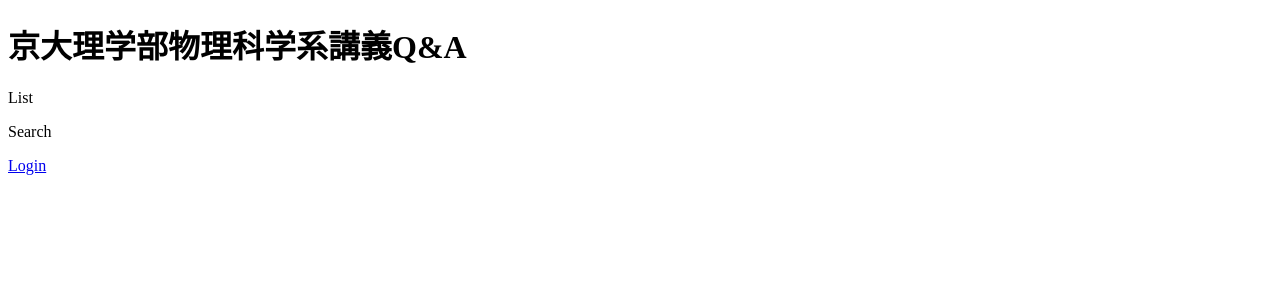
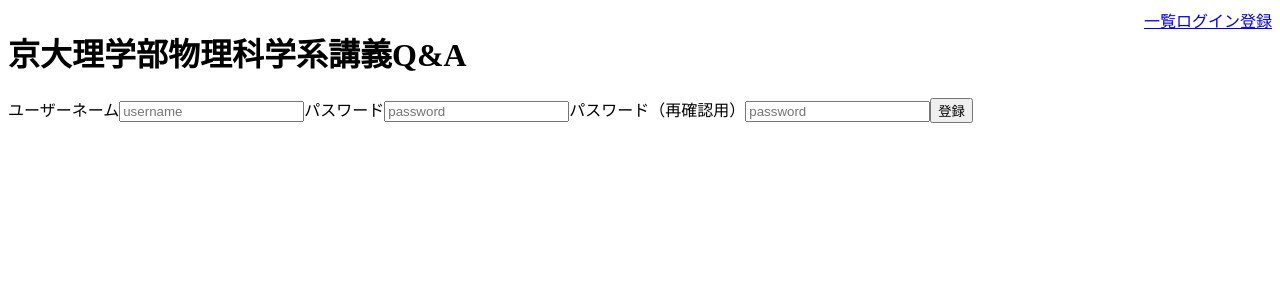
Before and after one commit to diracmax/class_qa_flontend, a Vue app: page /register in a window 1280 px wide. Shown: the top 300 px of the page. Built offline with nearby package versions, Linux system fonts and the light colour scheme.

Commit message:
ヘッダーを少し綺麗に、会員登録ページ作成

```diff
--- a/src/components/LoginForm.vue
+++ b/src/components/LoginForm.vue
@@ -14,13 +14,21 @@
 export default {
   data() {
     return {
-      user: {}
+      user: {},
+      res: null
     };
   },
   methods: {
     doLogin() {
-      axios.post('http://localhost:3000/users')
-            .then(response => this.$store.mutations.add_token(response.data.token))
+      // const data = new FormData()
+      // data.append("username", this.user.username)
+      // data.append("password", this.user.password)
+      // TODO: なぜかレスポンスが返ってこない
+      // axios.post('http://localhost:80/token', data)
+      //       .then(response => this.res=response.data.access_token)
+      //       .catch(error => console.log(error))
+      axios.get('http://localhost:80')
+            .then(response => this.res=response.data)
             .catch(error => console.log(error))
     }
   }
--- a/src/components/MyHeader.vue
+++ b/src/components/MyHeader.vue
@@ -1,16 +1,20 @@
 <template>
-  <div>
+  <div class="qa-header">
     <div>
       <h1>京大理学部物理科学系講義Q&amp;A</h1>
     </div>
-    <div>
-      <p>List</p>
-      <p>Search</p>
-      <div v-if="login">
-        Taro
+    <div class="header-right">
+      <div class="nav-item">
+        <router-link :to="{name:'List'}">一覧</router-link>
+      </div>
+      <div v-if="!(login)">
+        <router-link :to="{name:'Login'}">ログイン</router-link>
+      </div>
+      <div v-if="!(login)">
+        <router-link :to="{name:'Register'}">登録</router-link>
       </div>
       <div v-else>
-        <router-link :to="{name:'Login'}">Login</router-link>
+        <router-link to="">ログアウト</router-link>
       </div>
     </div>
   </div>
@@ -21,6 +25,7 @@
   name: 'MyHeader',
   data() {
         return{
+            // とりあえずlogin状態はこの変数で定義
             login: false
         }
     }
@@ -28,4 +33,16 @@
 </script>
 
 <style scoped>
+.qa-header {
+  display: flex;
+  justify-content: space-between;
+}
+
+.header-right {
+  display: flex;
+}
+
+.nav-item {
+  vertical-align: middle;
+}
 </style>
--- /dev/null
+++ b/src/components/RegisterForm.vue
@@ -0,0 +1,27 @@
+<template>
+    <form>
+        <label>ユーザーネーム</label>
+        <input type="text" placeholder="username" v-model="user.username" />
+        <label>パスワード</label>
+        <input type="password" placeholder="password" v-model="user.password" />
+        <label>パスワード（再確認用）</label>
+        <input type="password" placeholder="password" v-model="user.re_password" />
+        <button type="submit" @click="doRegister">登録</button>
+    </form>
+</template>
+
+<script>
+export default {
+  data() {
+    return {
+      user: {},
+    };
+  },
+  methods: {
+    doRegister() {
+      // パスワードが一致するか確認
+      // apiを叩き、登録成功ならclassesにリダイレクト
+    }
+  }
+};
+</script>
--- a/src/router.js
+++ b/src/router.js
@@ -3,6 +3,7 @@
 import QuestionList from './components/QuestionList.vue'
 import LoginForm from './components/LoginForm.vue'
 import AnswerList from './components/AnswerList.vue'
+import RegisterForm from './components/RegisterForm.vue'
 
 
 const routes = [
@@ -23,6 +24,11 @@
     component: LoginForm
   },
   {
+    path: '/register',
+    name: 'Register',
+    component: RegisterForm
+  },
+  {
     path: '/classes/:classId/questions/:questionId/answers',
     name: 'Answers',
     component: AnswerList,
```
